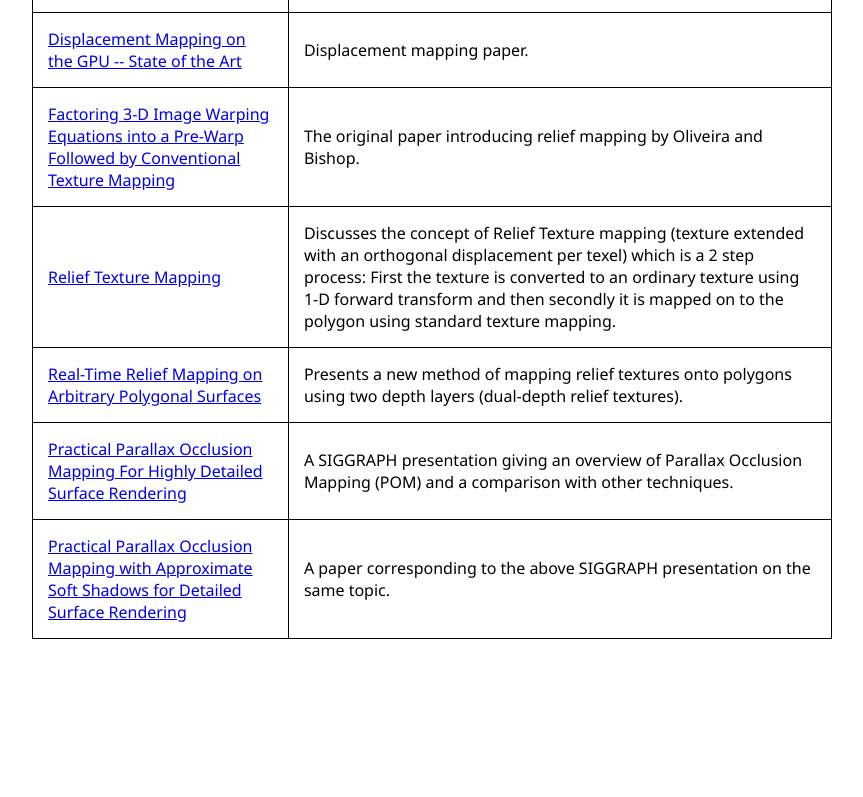
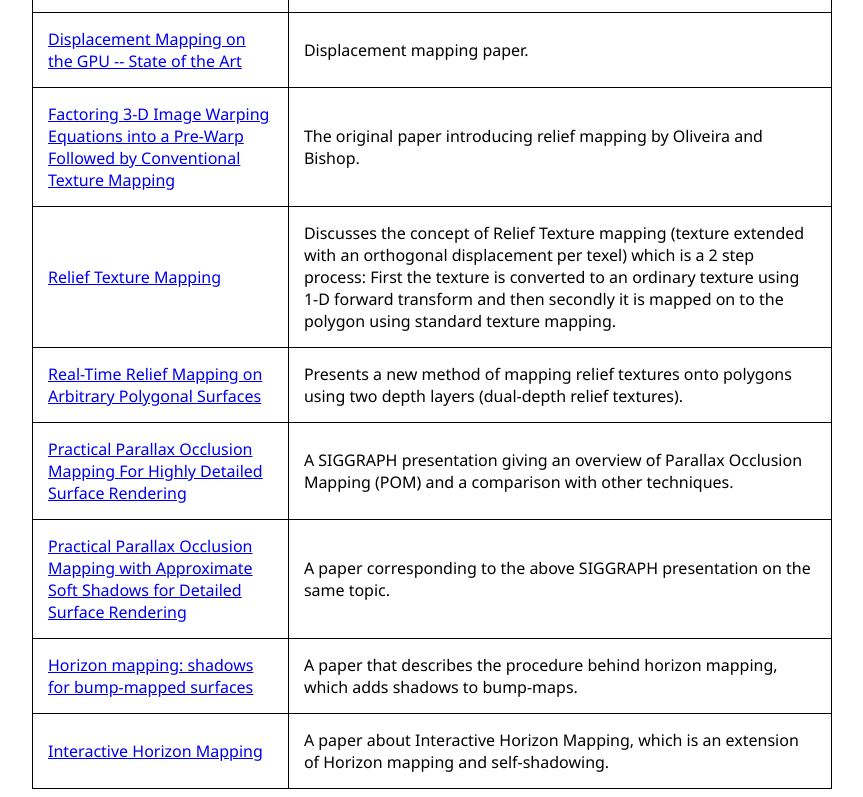
Before and after one commit to gwenyu517/CAP3027_TeamMayans, a plain HTML site: page references.html in a window 1280 px wide. Shown: the part 496-1293 px from the top of the page, without its empty margins (208-1071 px from the left). Before the commit the page ends 1143 px from the top, so only its background shows below. Drawn offline with Linux system fonts and the light colour scheme.

Commit message:
Update references.html
Added a couple more links.

```diff
--- a/references.html
+++ b/references.html
@@ -60,6 +60,14 @@
                     <td><a target="_blank" href="http://delivery.acm.org/10.1145/1190000/1185830/p81-tatarchuk.pdf?ip=128.227.104.62&id=1185830&acc=ACTIVE%20SERVICE&key=5CC3CBFF4617FD07%2EC2A817F22E85290F%2E4D4702B0C3E38B35%2E4D4702B0C3E38B35&CFID=826297150&CFTOKEN=90120803&__acm__=1510577161_968debbb6b3e876109eb33f6f668a3d1">Practical Parallax Occlusion Mapping with Approximate Soft Shadows for Detailed Surface Rendering</a></td>
                     <td>A paper corresponding to the above SIGGRAPH presentation on the same topic.</td>
                 </tr>
+                <tr>
+                    <td><a target="_blank" href="https://link.springer.com/content/pdf/10.1007%2FBF01905562.pdf">Horizon mapping: shadows for bump-mapped surfaces</a></td>
+                    <td>A paper that describes the procedure behind horizon mapping, which adds shadows to bump-maps.</td>
+                </tr>
+                <tr>
+                    <td><a target="_blank" href="http://www.ppsloan.org/publications/bs.pdf">Interactive Horizon Mapping</a></td>
+                    <td>A paper about Interactive Horizon Mapping, which is an extension of Horizon mapping and self-shadowing.</td>
+                </tr>
             </table>
          </div>
     </div>
```
